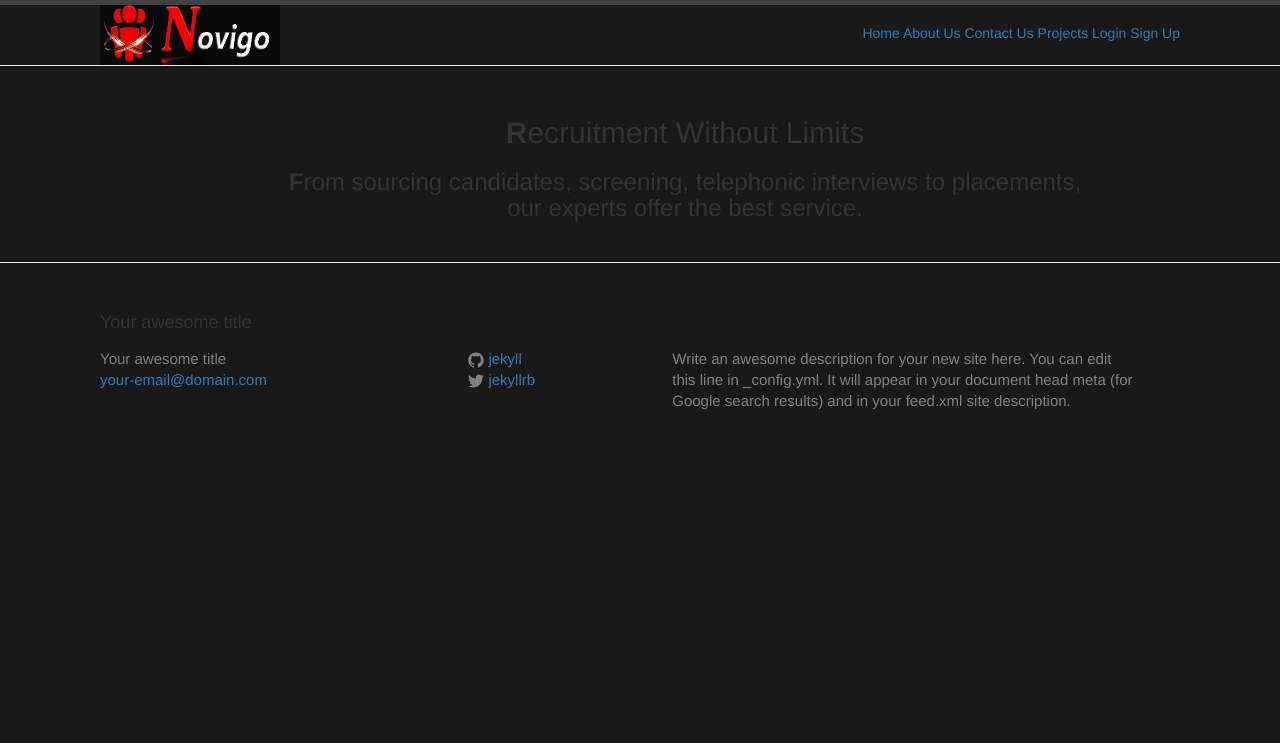
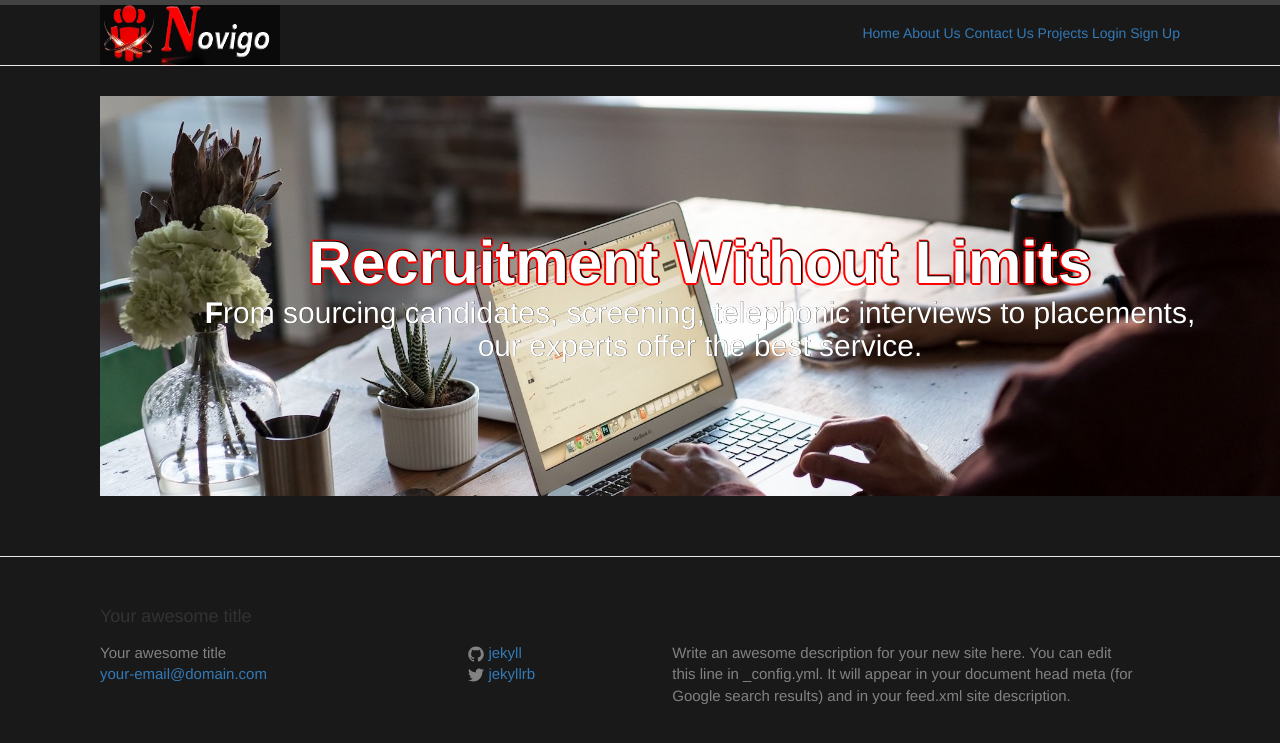
Before and after one commit to Hermankoch/hermankoch.github.io, a Jekyll site: the page built from index.html, in a window 1280 px wide. Shown: the top 743 px of the page. Built offline with Jekyll 4.4.1, drawn with Linux system fonts in a browser that asks for light colours.

Commit message:
Update index.html

```diff
--- a/index.html
+++ b/index.html
@@ -23,8 +23,7 @@ layout: default
   <p class="rss-subscribe">subscribe <a href="{{ "/feed.xml" | prepend: site.baseurl }}">via RSS</a></p>
 
 -->
-  <div class="OutlineText>
-  <section class="jumbotron">
+   <section class="jumbotron">
   <div class="container">
     <div class="row text-center">
       <h2><strong>R</strong>ecruitment Without Limits</h2>
@@ -33,6 +32,6 @@ layout: default
     </div>
       </div>
   </section>
-  </div>
+
 
 <!-- </div> -->
```
